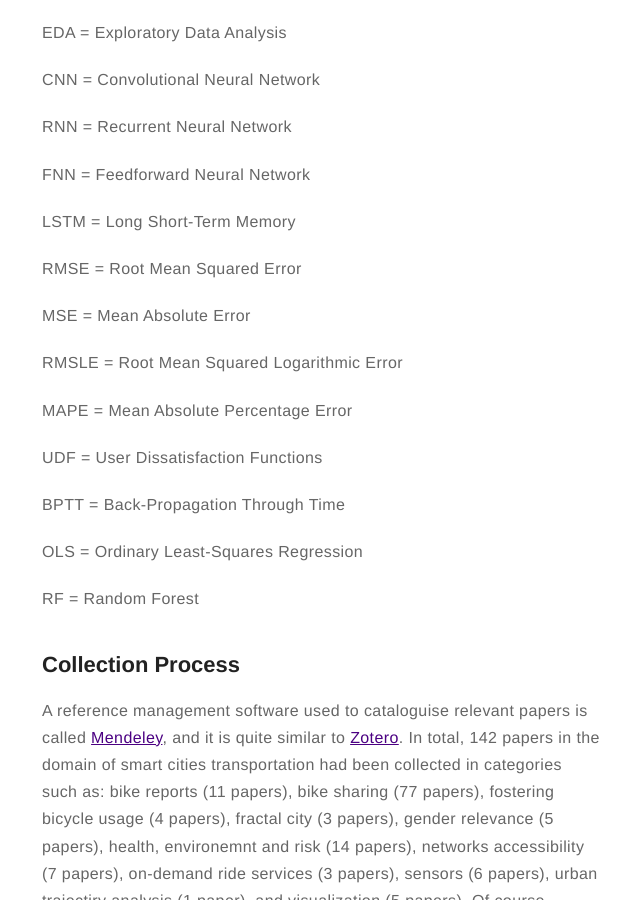
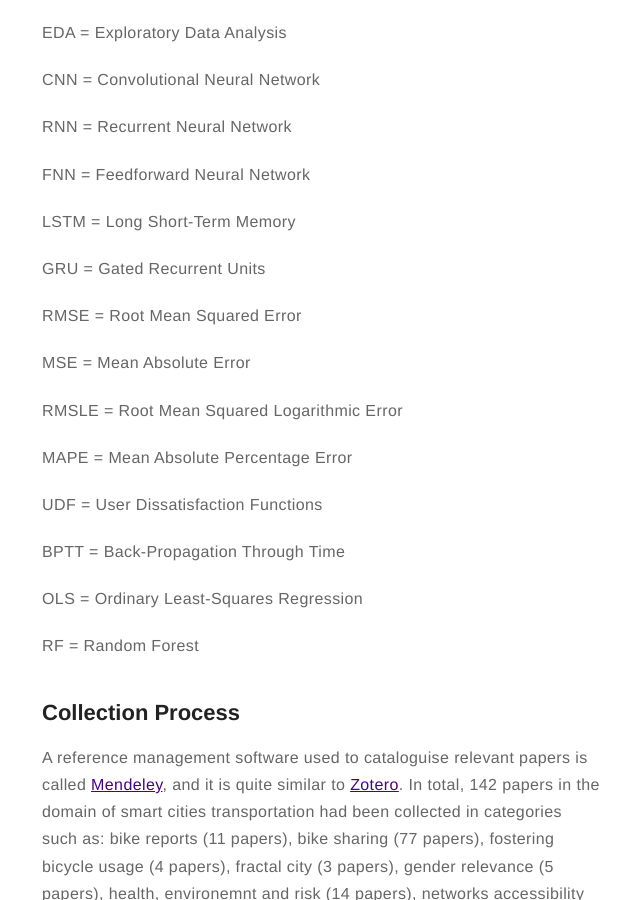
Before and after one commit to dljubenk/dljubenk.github.io, a Jekyll site: the page built from _posts/2019-02-06-literature-study.markdown, in a window 1280 px wide and 900 px high, scrolled down 544 px. Shown: the whole window, without its empty margins (318-958 px from the left). Built offline with Jekyll 4.4.1, drawn with Linux system fonts in a browser that asks for light colours; emoji names are drawn with the system emoji font; comment, search, counter and statistics services are not loaded.

Commit message:
Update 2019-02-06-literature-study.markdown

```diff
--- a/_posts/2019-02-06-literature-study.markdown
+++ b/_posts/2019-02-06-literature-study.markdown
@@ -41,6 +41,8 @@ RNN = Recurrent Neural Network
 FNN = Feedforward Neural Network
 
 LSTM = Long Short-Term Memory
+
+GRU = Gated Recurrent Units
 
 RMSE = Root Mean Squared Error
 
```
